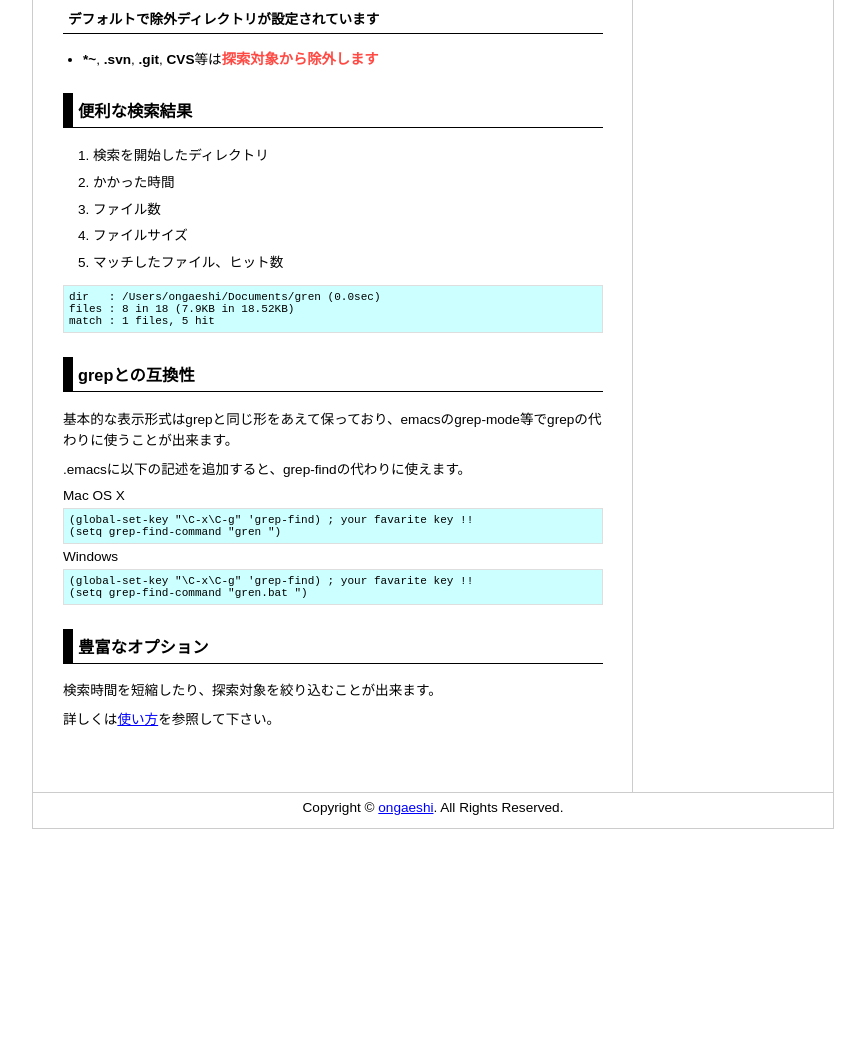
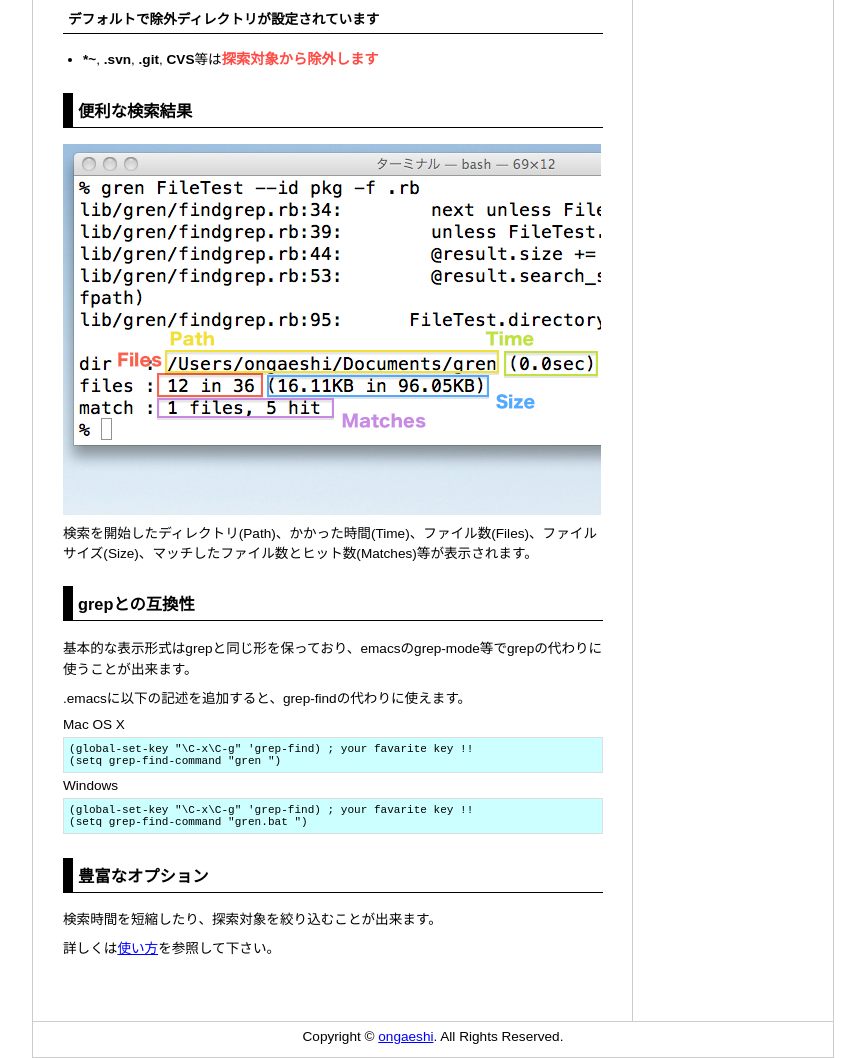
Before and after one commit to ongaeshi/gren, a plain HTML site: page ja/feature.html in a window 1280 px wide. Shown: the part 783-1841 px from the top of the page, without its empty margins (207-1072 px from the left). Before the commit the page ends 1612 px from the top, so only its background shows below. Drawn offline with Linux system fonts and the light colour scheme.

Commit message:
結果画面を説明する画像を用意

```diff
--- a/ja/feature.html
+++ b/ja/feature.html
@@ -71,22 +71,11 @@ match : 1 files, 5 hit
         </ul>
 
         <h2>便利な検索結果</h2>
-        <ol>
-          <li>検索を開始したディレクトリ
-          <li>かかった時間
-          <li>ファイル数
-          <li>ファイルサイズ
-          <li>マッチしたファイル、ヒット数
-        </ol>
-
-<pre>
-dir   : /Users/ongaeshi/Documents/gren (0.0sec)
-files : 8 in 18 (7.9KB in 18.52KB)
-match : 1 files, 5 hit
-</pre>
+        <p><img alt="result" src="../img/result.png"></p>
+        検索を開始したディレクトリ(Path)、かかった時間(Time)、ファイル数(Files)、ファイルサイズ(Size)、マッチしたファイル数とヒット数(Matches)等が表示されます。
 
         <h2>grepとの互換性</h2>
-        <p>基本的な表示形式はgrepと同じ形をあえて保っており、emacsのgrep-mode等でgrepの代わりに使うことが出来ます。</p>
+        <p>基本的な表示形式はgrepと同じ形を保っており、emacsのgrep-mode等でgrepの代わりに使うことが出来ます。</p>
         <p>.emacsに以下の記述を追加すると、grep-findの代わりに使えます。</p>
 Mac OS X
 <pre>
```
Also changed, not shown: ja/index.html (+3 -0 lines), img/result.png (added).
